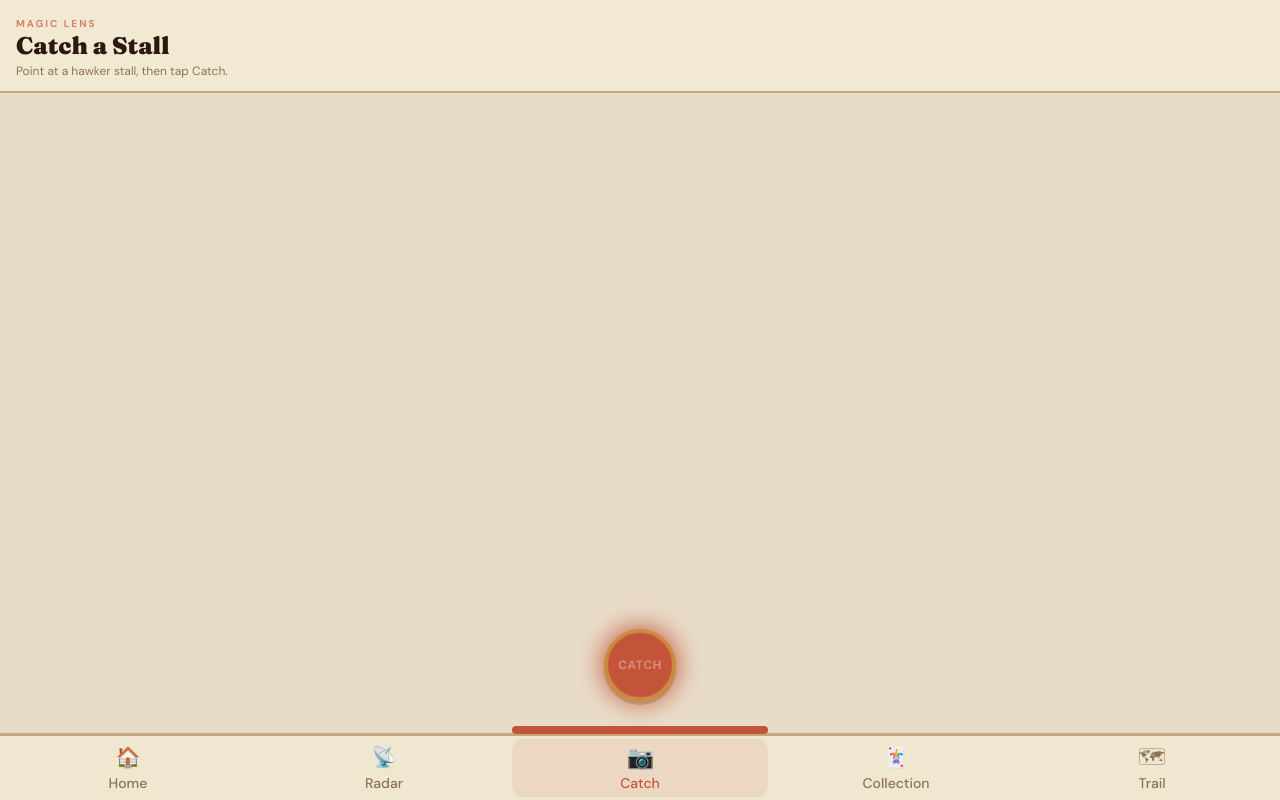
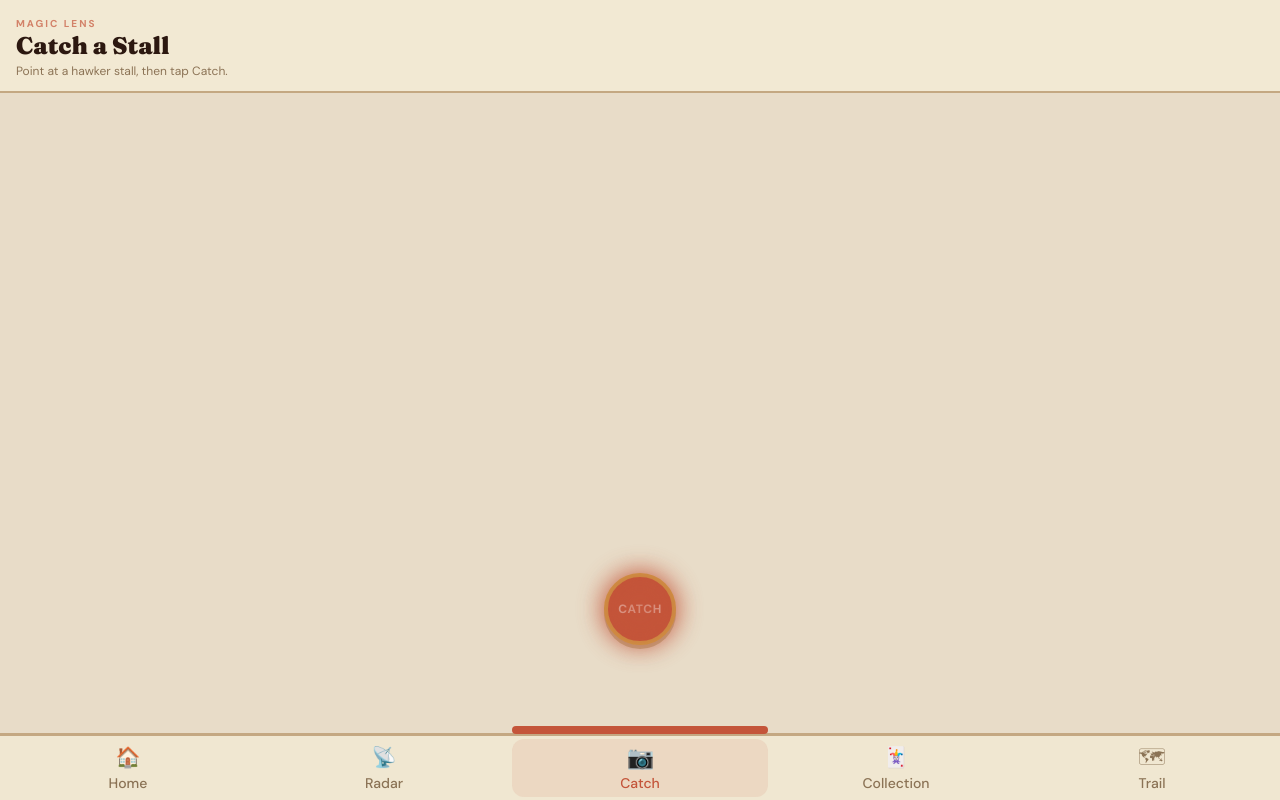
Before and after one commit to yeeern1217/makanmate, a Next.js app: page /scan in a window 1280 px wide. Built offline with nearby package versions, Linux system fonts and the light colour scheme; no server answers.

Commit message:
Fix scan camera overlay positioning

```diff
--- a/src/app/scan/page.tsx
+++ b/src/app/scan/page.tsx
@@ -269,7 +269,7 @@ export default function ScanPage() {
 
       {/* Camera or fallback */}
       {!cameraError ? (
-        <div className="relative flex-1 bg-[var(--surface-dark)]">
+        <div className="relative flex-1 min-h-0 overflow-hidden bg-[var(--surface-dark)]">
           <CameraViewport
             videoRef={videoRef}
             onStream={onCameraStream}
@@ -278,7 +278,7 @@ export default function ScanPage() {
 
           {/* Retro viewfinder overlay */}
           {cameraReady && (
-            <div className="absolute inset-0 pointer-events-none">
+            <div className="absolute inset-0 z-10 pointer-events-none">
               {/* Stage hint */}
               <div className="absolute top-6 left-1/2 -translate-x-1/2 bg-black/50 px-3 py-1 rounded-full">
                 <span className="text-xs font-semibold text-[var(--accent-secondary)] tracking-wide">
@@ -307,7 +307,7 @@ export default function ScanPage() {
 
           {/* Capture button overlay */}
           {(cameraReady || stage === "stall") && (
-            <div className="absolute bottom-8 left-1/2 -translate-x-1/2 flex flex-col items-center gap-3">
+            <div className="absolute bottom-[5.5rem] left-1/2 z-20 -translate-x-1/2 flex flex-col items-center gap-3 pb-[env(safe-area-inset-bottom)]">
               <div className="relative">
                 <span
                   aria-hidden
@@ -327,7 +327,7 @@ export default function ScanPage() {
           )}
 
           {scanning && (
-            <div className="absolute inset-0 bg-black/50 flex items-center justify-center">
+            <div className="absolute inset-0 z-30 flex items-center justify-center bg-black/50">
               <LoadingPulse text={loadingText} />
             </div>
           )}
```
